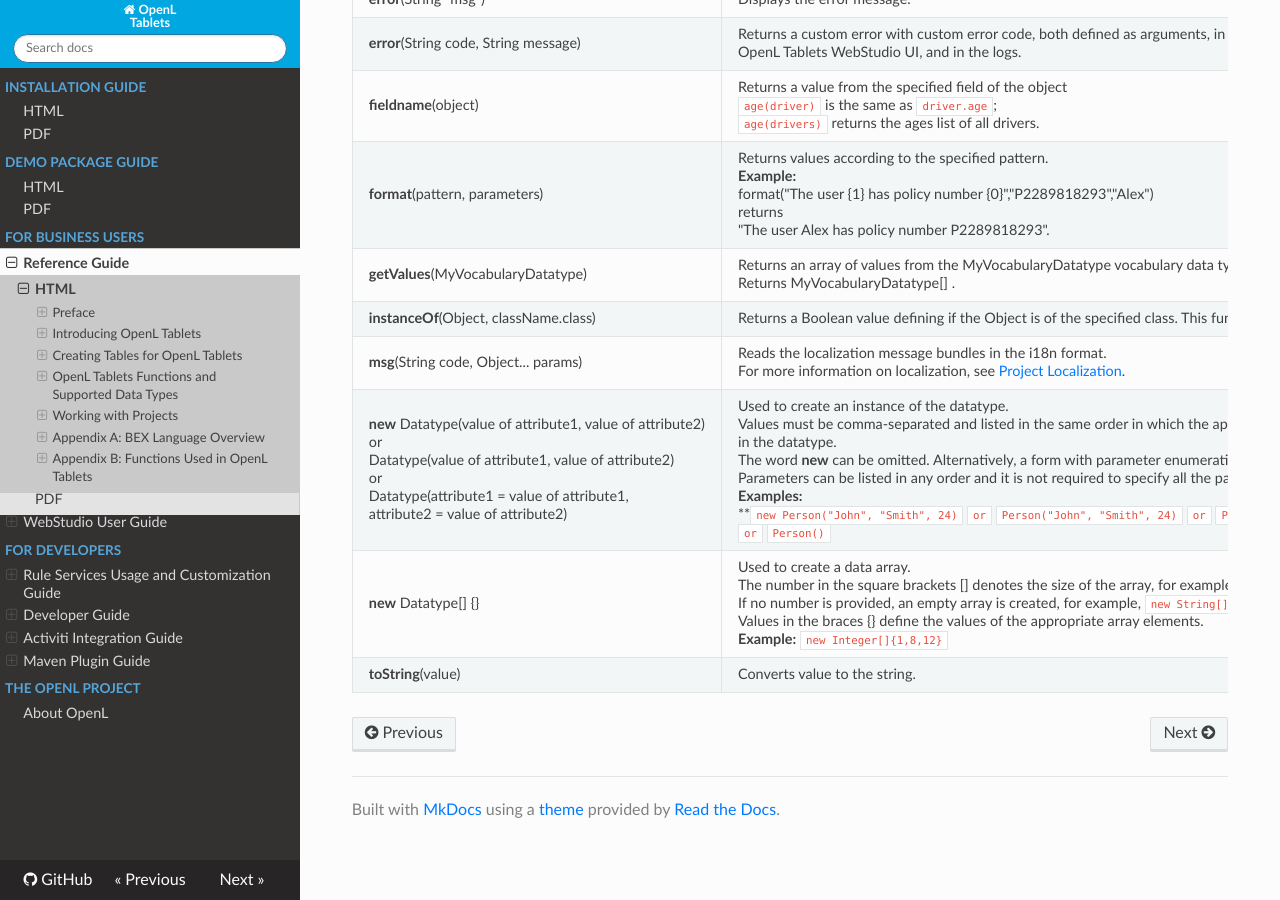
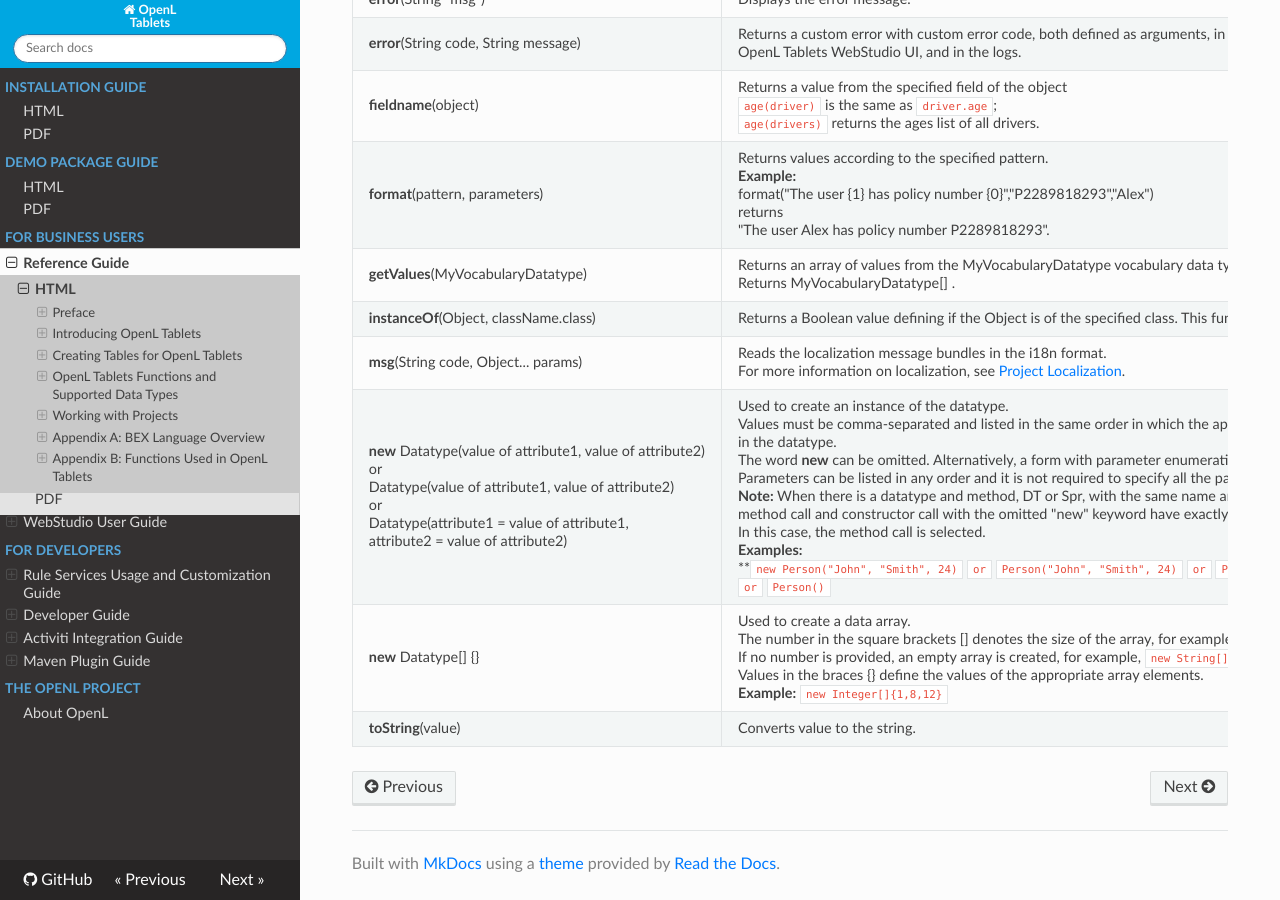
Before and after one commit to agradus/OpenLdocs, an MkDocs documentation site: the page built from docs/documentation/guides/reference_guide.md, in a window 1280 px wide and 900 px high, scrolled down 192800 px. Built offline with MkDocs 1.6.1, drawn with Linux system fonts in a browser that asks for light colours; nearby versions of some CDN libraries.

Commit message:
EPBDS-13113
EPBDS-13113

```diff
--- a/docs/documentation/guides/reference_guide.md
+++ b/docs/documentation/guides/reference_guide.md
@@ -4311,6 +4311,6 @@
 | **getValues**(MyVocabularyDatatype)                                                                                                                                                              | Returns an array of values from the MyVocabularyDatatype vocabulary data type. <br/>Returns MyVocabularyDatatype[] .                                                                                                                                                                                                                                                                                                                                                                                           |
 | **instanceOf**(Object, className.class)                                                                                                                                                          | Returns a Boolean value defining if the Object is of the specified class. This function is deprecated.                                                                                                                                                                                                                                                                                                                                                                                                   |
 | **msg**(String code, Object... params)                                                                                                                                                          | Reads the localization message bundles in the i18n format. <br/>For more information on localization, see [Project Localization](#project-localization).                                                                                                                                                                                                                                                                                                                                                                                                 |
-| **new** Datatype(value of attribute1, value of attribute2) <br/>or <br/>Datatype(value of attribute1, value of attribute2) <br/>or <br/>Datatype(attribute1 = value of attribute1, <br/>attribute2 = value of attribute2) | Used to create an instance of the datatype. <br/>Values must be comma-separated and listed in the same order in which the appropriate fields are defined <br/>in the datatype. <br/>The word **new** can be omitted. Alternatively, a form with parameter enumeration can be used. <br/>Parameters can be listed in any order and it is not required to specify all the parameters. <br/>**Examples:** <br/>**`new Person("John", "Smith", 24)` `or ` `Person("John", "Smith", 24)` `or ` `Person(firstname= "John")` `or ` `Person()` |         |
+| **new** Datatype(value of attribute1, value of attribute2) <br/>or <br/>Datatype(value of attribute1, value of attribute2) <br/>or <br/>Datatype(attribute1 = value of attribute1, <br/>attribute2 = value of attribute2) | Used to create an instance of the datatype. <br/>Values must be comma-separated and listed in the same order in which the appropriate fields are defined <br/>in the datatype. <br/>The word **new** can be omitted. Alternatively, a form with parameter enumeration can be used. <br/>Parameters can be listed in any order and it is not required to specify all the parameters. <br/>**Note:** When there is a datatype and method, DT or Spr, with the same name and number of parameters, <br/> method call and constructor call with the omitted "new" keyword have exactly the same syntax.<br/>In this case, the method call is selected. <br/>**Examples:** <br/>**`new Person("John", "Smith", 24)` `or ` `Person("John", "Smith", 24)` `or ` `Person(firstname= "John")` `or ` `Person()` |         |
 | **new** Datatype[] {}                                                                                                                                                                            | Used to create a data array. <br/>The number in the square brackets [] denotes the size of the array, for example, `new String[10]`. <br/>If no number is provided, an empty array is created, for example, `new String[].` <br/>Values in the braces {} define the values of the appropriate array elements. <br/>**Example:** `new Integer[]{1,8,12}`                                                                                                                                                                    |
 | **toString**(value)                                                                                                                                                                              | Converts value to the string.                                                                                                                                                                                                                                                                                                                                                                                                                                                                          |
```
